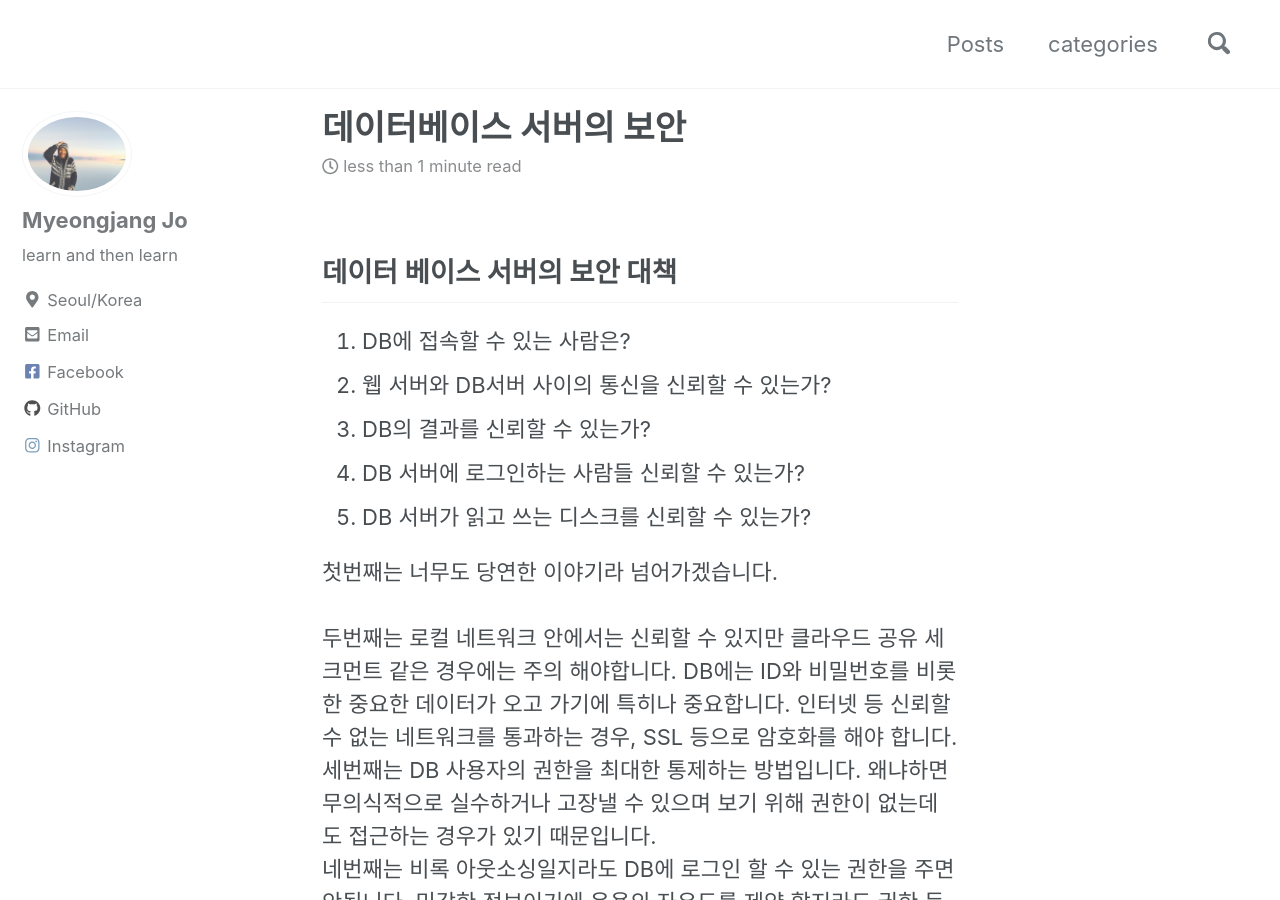
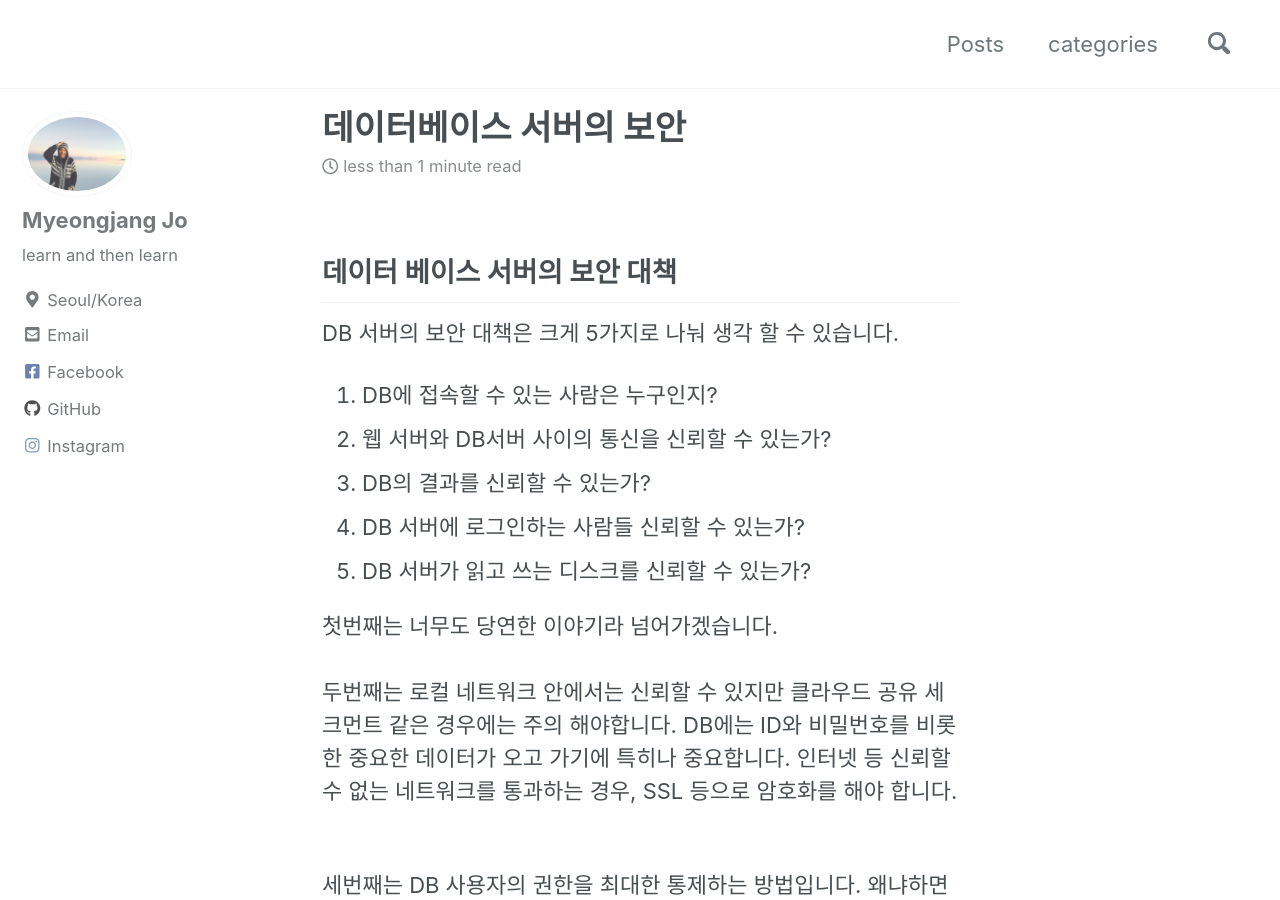
Before and after one commit to josephmjjo/josephmjjo.github.io, a Jekyll site: the page built from _posts/2020-01-07-데이터베이스서버의 보안.md, in a window 1280 px wide and 900 px high. Built offline with Jekyll 4.4.1, drawn with Linux system fonts in a browser that asks for light colours; cached includes are drawn as plain includes; nearby versions of some CDN libraries.

```diff
--- a/_posts/2020-01-07-데이터베이스서버의 보안.md
+++ b/_posts/2020-01-07-데이터베이스서버의 보안.md
@@ -8,8 +8,9 @@ categories:
 ---
 
 ## 데이터 베이스 서버의 보안 대책
+DB 서버의 보안 대책은 크게 5가지로 나눠 생각 할 수 있습니다.
 
-1. DB에 접속할 수 있는 사람은?
+1. DB에 접속할 수 있는 사람은 누구인지?
 2. 웹 서버와 DB서버 사이의 통신을 신뢰할 수 있는가?
 3. DB의 결과를 신뢰할 수 있는가?
 4. DB 서버에 로그인하는 사람들 신뢰할 수 있는가?
@@ -19,13 +20,16 @@ categories:
 <br>
 두번째는 로컬 네트워크 안에서는 신뢰할 수 있지만 클라우드 공유 세크먼트 같은 경우에는 주의 해야합니다.
 DB에는 ID와 비밀번호를 비롯한 중요한 데이터가 오고 가기에 특히나 중요합니다.
-인터넷 등 신뢰할 수 없는 네트워크를 통과하는 경우, SSL 등으로 암호화를 해야 합니다.
+인터넷 등 신뢰할 수 없는 네트워크를 통과하는 경우, SSL 등으로 암호화를 해야 합니다.<br>
 <br>
+
 세번째는 DB 사용자의 권한을 최대한 통제하는 방법입니다. 왜냐하면 무의식적으로 실수하거나 고장낼 수 있으며 보기 위해 권한이 없는데도
-접근하는 경우가 있기 때문입니다.
+접근하는 경우가 있기 때문입니다.<br>
 <br>
-네번째는 비록 아웃소싱일지라도 DB에 로그인 할 수 있는 권한을 주면 안됩니다. 민감한 정보이기에 운용의 자유도를 제약 할지라도 권한 등을 신중하게 고려해야 합니다.
+
+네번째는 비록 아웃소싱일지라도 DB에 로그인 할 수 있는 권한을 주면 안됩니다. 민감한 정보이기에 운용의 자유도를 제약 할지라도 권한 등을 신중하게 고려해야 합니다.<br>
 <br>
+
 마지막 같은 경우에는 폐기와 백업과 연관 됩니다.
 디스크를 안전하게 페기하는 것도 중요합니다.
 또한 백업 서버 관리가 문제되는 경우도 있습니다. 데이터베이스 서버는 ID 관리 등이 가능하지만, 덤프 데이터를 백업 서버에 저장하면 접근 관리 등이 안 됩니다.
```
